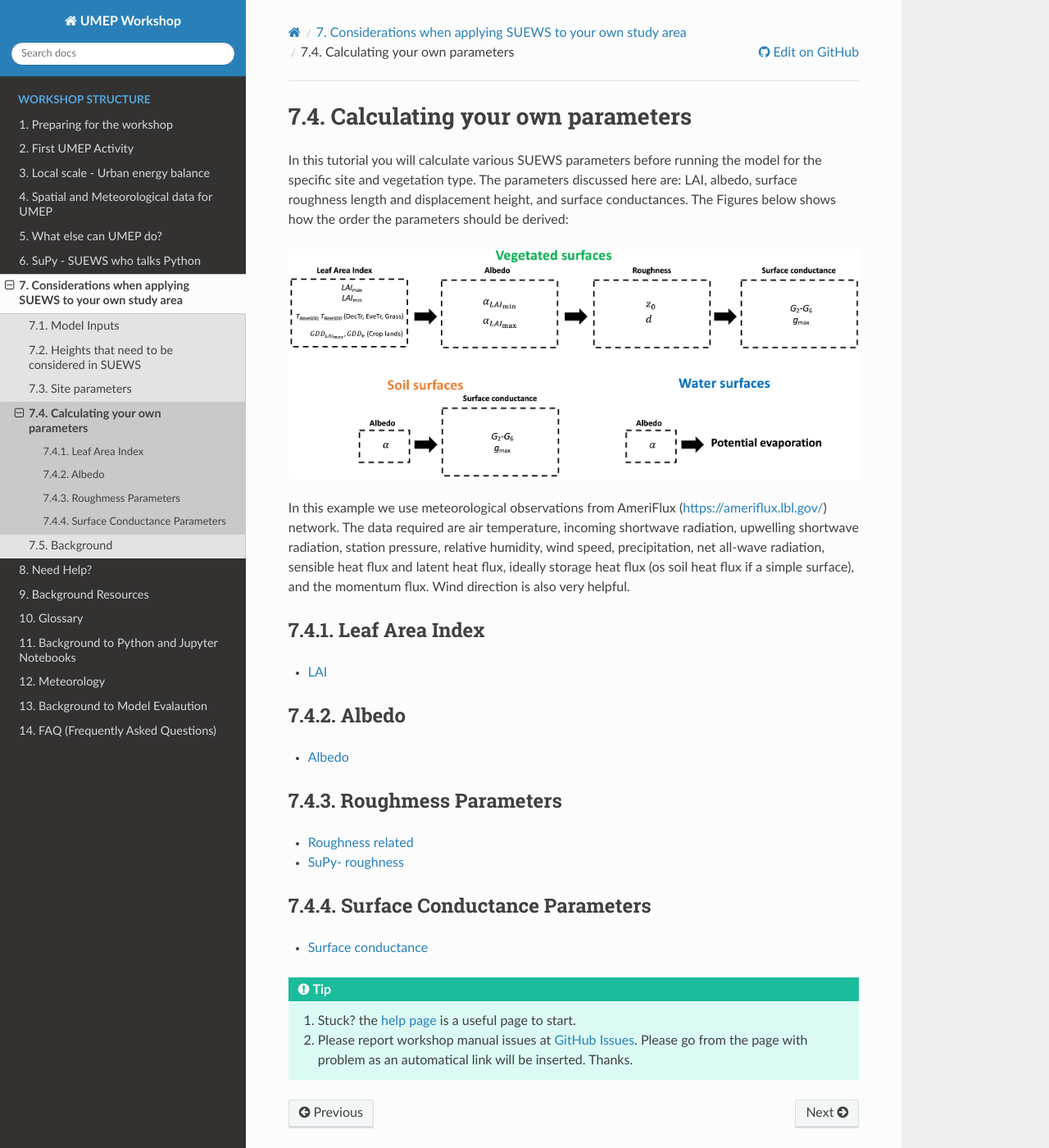
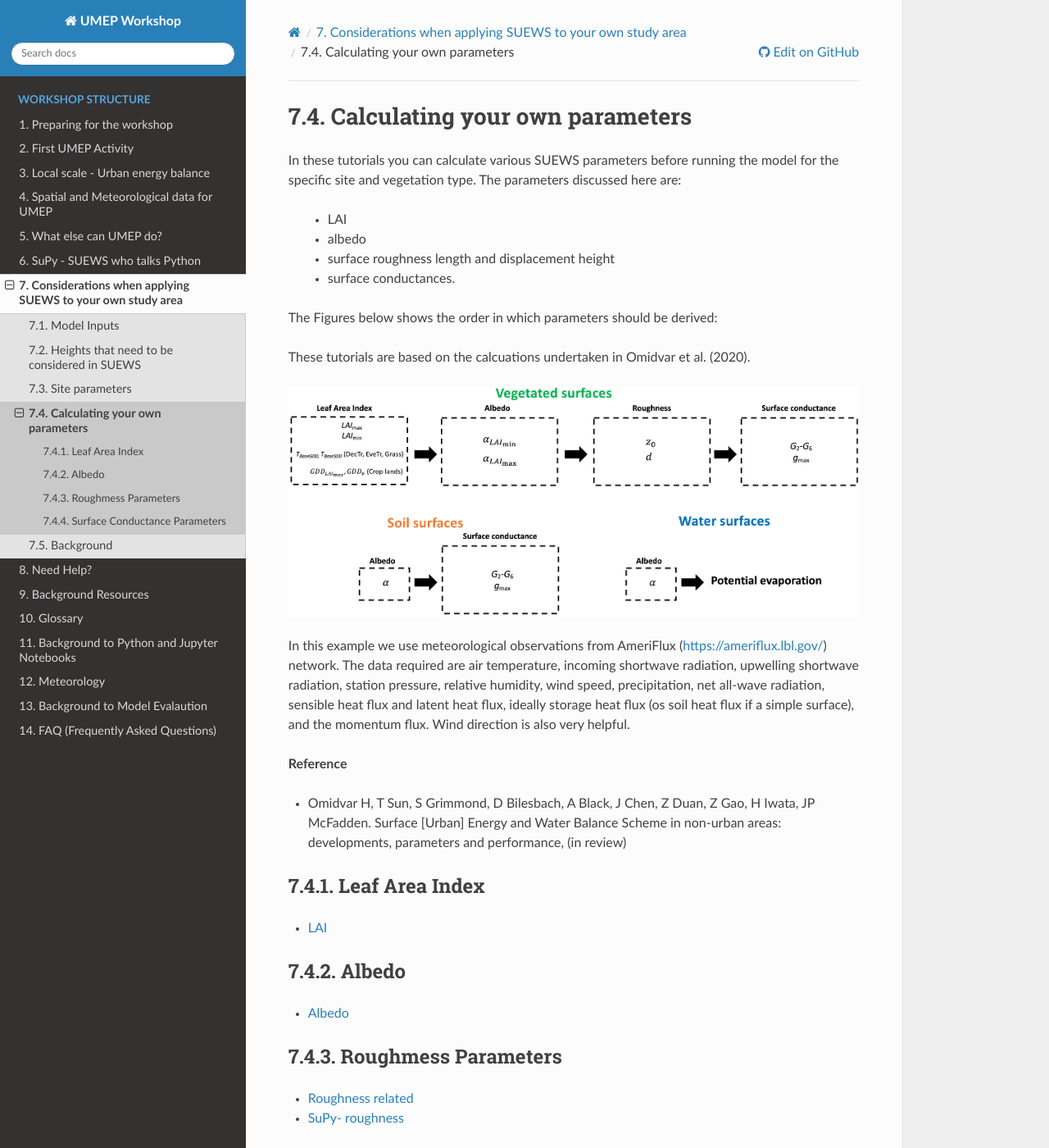
Before and after one commit to Urban-Meteorology-Reading/UMEP-Workshop, a Sphinx documentation site: the page built from source/Parameters/CalcParam.rst, in a window 1280 px wide and 1400 px high. Shown: the whole window at 82% size. Built offline with Sphinx 7.4.7 and the Read the Docs theme 2.0.0, drawn with Linux system fonts in a browser that asks for light colours.

Commit message:
Update CalcParam.rst

```diff
--- a/source/Parameters/CalcParam.rst
+++ b/source/Parameters/CalcParam.rst
@@ -2,8 +2,16 @@
 
 Calculating your own parameters
 --------------------------------
-In this tutorial you will calculate various SUEWS parameters before running the model for the specific site and vegetation type. The parameters discussed here are: LAI, albedo, surface roughness length and displacement height, and surface conductances. The Figures below shows how the order the parameters should be derived:
+In these tutorials you can calculate various SUEWS parameters before running the model for the specific site and vegetation type. The parameters discussed here are:
 
+ - LAI
+ - albedo
+ - surface roughness length and displacement height
+ - surface conductances.
+
+The Figures below shows the order in which parameters should be derived:
+
+These tutorials are based on the calcuations undertaken in Omidvar et al. (2020).
 
 .. _fig_params:
 
@@ -13,7 +21,9 @@ In this tutorial you will calculate various SUEWS parameters before running the
 
 In this example we use meteorological observations from AmeriFlux (https://ameriflux.lbl.gov/) network. The data required are air temperature, incoming shortwave radiation, upwelling shortwave radiation, station pressure, relative humidity, wind speed, precipitation, net all-wave radiation, sensible heat flux and latent heat flux, ideally storage heat flux (os soil heat flux if a simple surface), and the momentum flux. Wind direction is also very helpful.
 
+**Reference**
 
+- Omidvar H, T Sun, S Grimmond, D Bilesbach, A Black, J Chen, Z Duan, Z Gao, H Iwata, JP McFadden. Surface [Urban] Energy and Water Balance Scheme in non-urban areas: developments, parameters and performance, (in review)
 
 Leaf Area Index
 ===============
```
